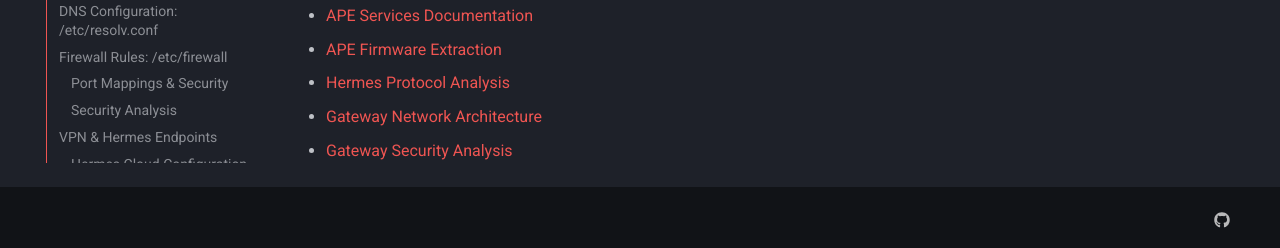
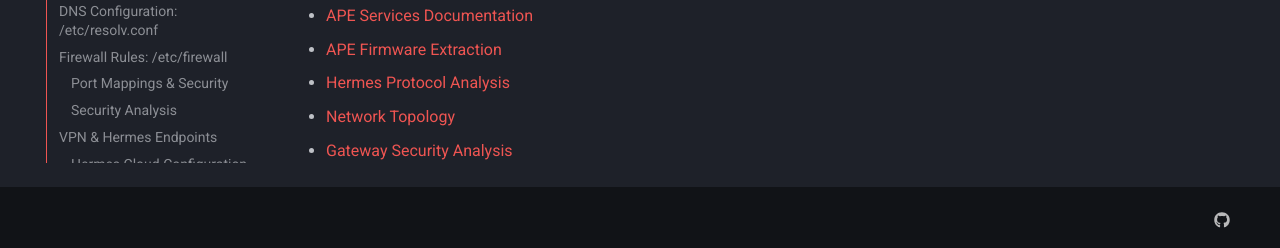
Before and after one commit to talas9/tesla, an MkDocs documentation site: the page built from docs/ape/APE-NETWORK-CONFIG.md, in a window 1280 px wide and 900 px high, scrolled down 9202 px. Shown: the part 649-897 px from the top of the window. Built offline with MkDocs 1.6.1 and Material for MkDocs 9.7.7, drawn with Linux system fonts in a browser that asks for light colours; comment, search, counter and statistics services are not loaded.

Commit message:
Fix broken link in APE-NETWORK-CONFIG.md

```diff
--- a/docs/ape/APE-NETWORK-CONFIG.md
+++ b/docs/ape/APE-NETWORK-CONFIG.md
@@ -385,5 +385,5 @@ curl -v https://hermes-prd.ap.tesla.services:8443
 - [APE Services Documentation](APE-SERVICES.md)
 - [APE Firmware Extraction](APE-FIRMWARE-EXTRACTION.md)
 - [Hermes Protocol Analysis](../core/HERMES-CLIENT-ANALYSIS.md)
-- [Gateway Network Architecture](../gateway/54-gateway-network-architecture.md)
+- [Network Topology](../core/04-network-ports-firewall.md)
 - [Gateway Security Analysis](../firmware/86-gateway-security-analysis-DETAILED.md)
```
